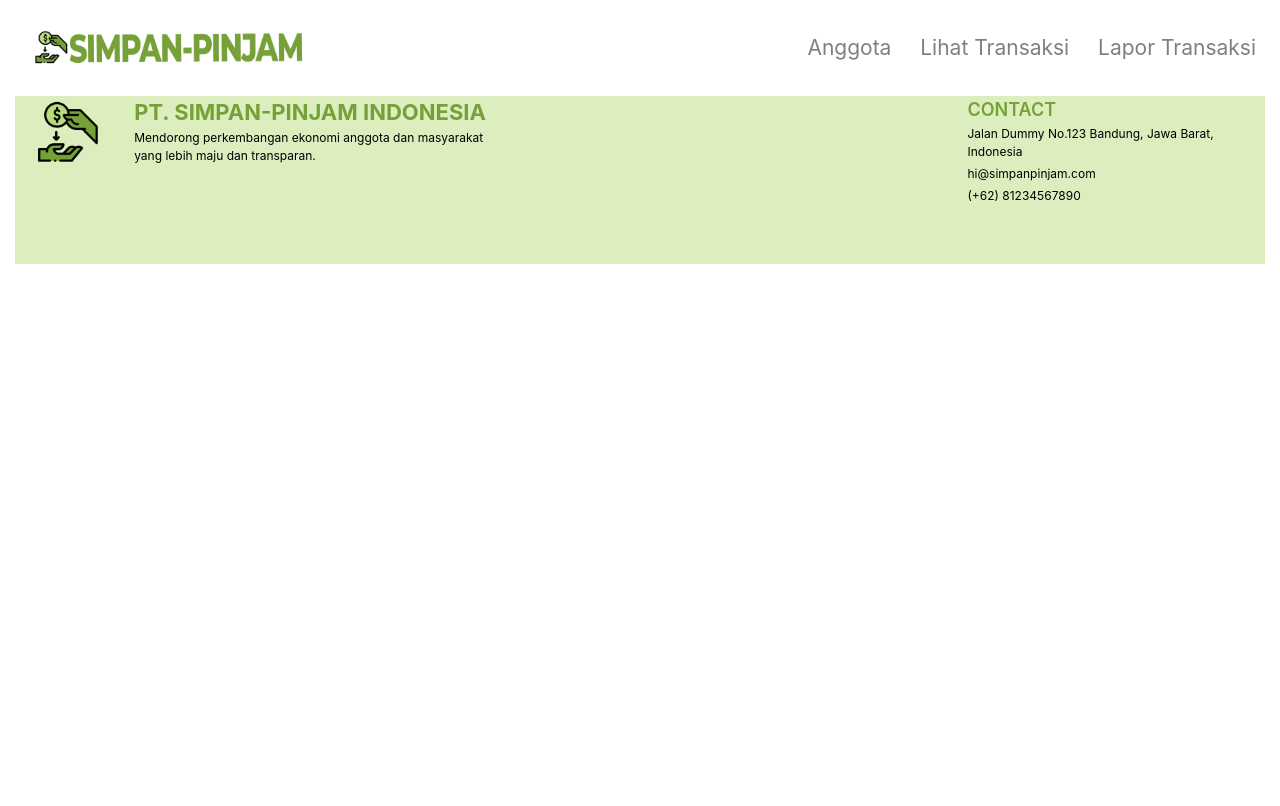
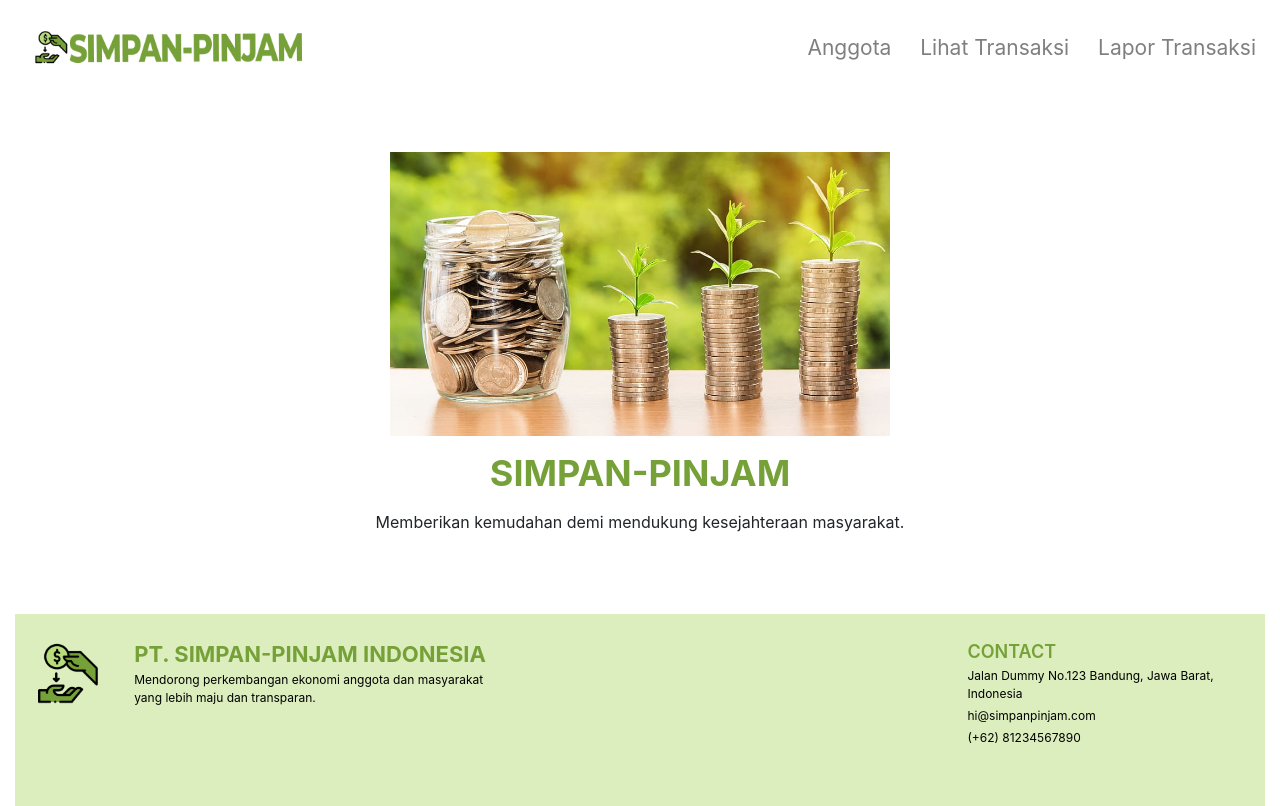
Before and after one commit to aisyahizzah/web-simpan-pinjam, a React (Create React App) app: page / in a window 1280 px wide. Built offline with nearby package versions, Linux system fonts and the light colour scheme.

Commit message:
Add Home page

```diff
--- a/src/App.js
+++ b/src/App.js
@@ -4,6 +4,7 @@ import Layout from './components/Layout';
 import Anggota from './pages/Anggota';
 import LihatTransaksi from './pages/LihatTransaksi';
 import LaporTransaksi from './pages/LaporTransaksi';
+import Home from './pages/Home';
 import { Switch, Route, BrowserRouter } from 'react-router-dom';
 
 function App() {
@@ -12,6 +13,7 @@ function App() {
       <Layout>
         <BrowserRouter>
           <Switch>
+            <Route exact path="/" component={Home}/>
             <Route exact path="/anggota" component={Anggota}/>
             <Route exact path="/lihat-transaksi" component={LihatTransaksi}/>
             <Route exact path="/lapor-transaksi" component={LaporTransaksi}/>
--- /dev/null
+++ b/src/pages/Home.js
@@ -0,0 +1,14 @@
+import '../styles/Home.css';
+import Background from "../images/background.jpg";
+
+function Home() {
+    return(
+        <div className="App-home">
+            <img className="App-home-image" src={Background} alt="background"/>
+            <div className="App-home-title">SIMPAN-PINJAM</div>
+            <div className="App-home-subtitle">Memberikan kemudahan demi mendukung kesejahteraan masyarakat.</div>
+        </div>
+    );
+}
+
+export default Home;
--- /dev/null
+++ b/src/styles/Home.css
@@ -0,0 +1,14 @@
+.App-home {
+    padding: 80px;
+}
+
+.App-home-image {
+    width: 500px;
+}
+
+.App-home-title {
+    font-size: 36px;
+    font-weight: 700;
+    color: #76a138;
+    margin: 10px 0px;
+}
```
Also changed, not shown: src/images/background.jpg (added), 1 other file (tests, documents, lock files or other folders).
